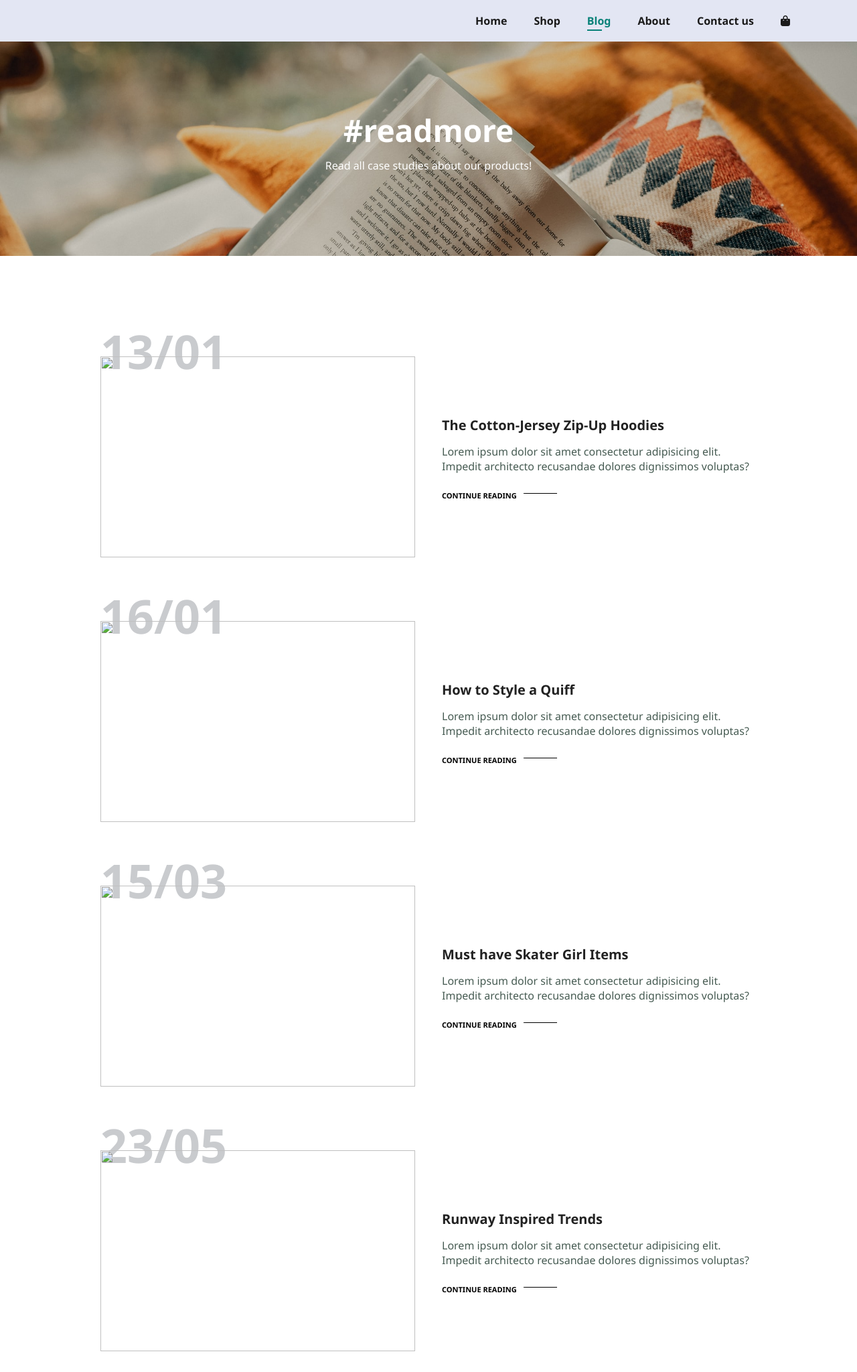
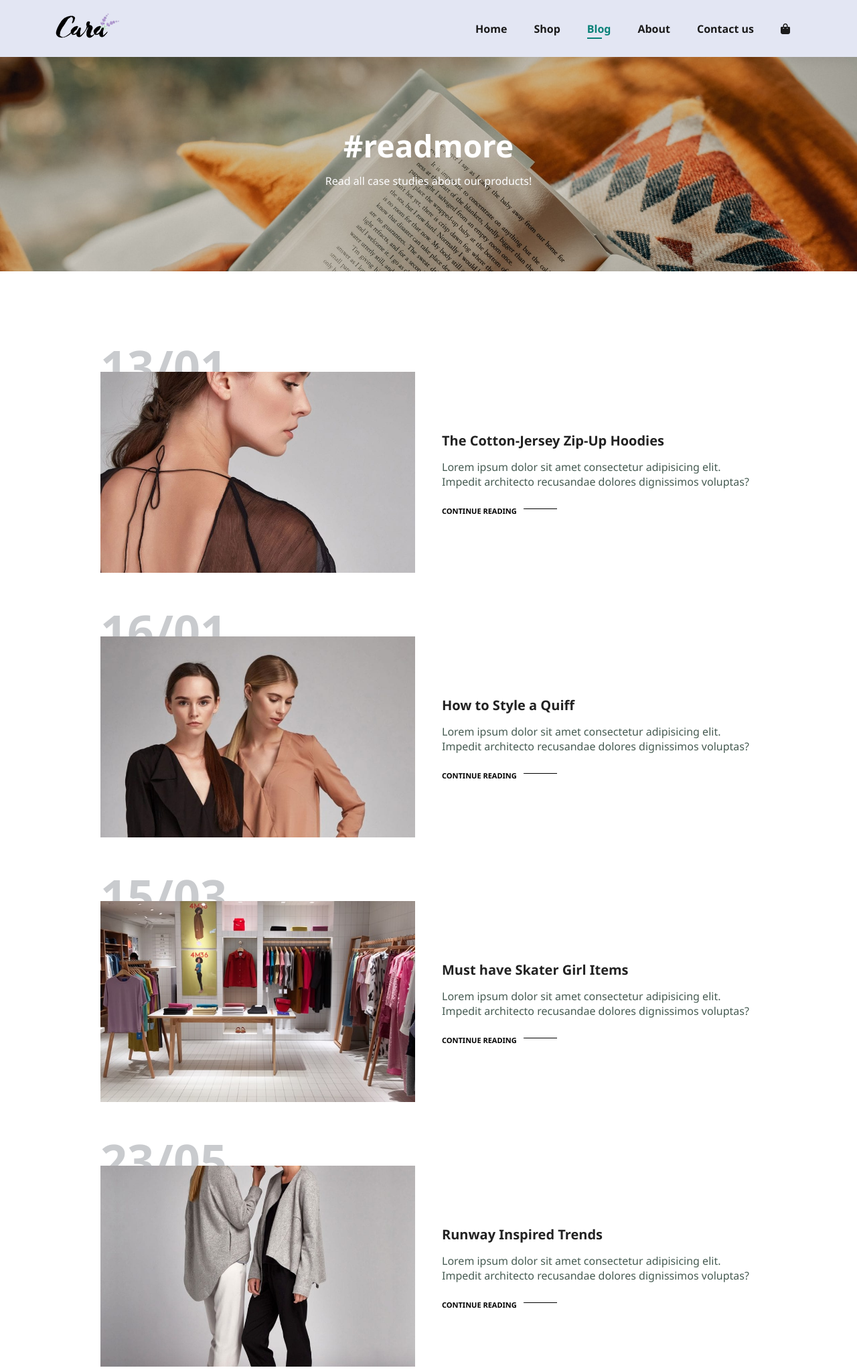
Before and after one commit to ajinkya2110/Eccommerce-Website, a plain HTML site: page blog.html in a window 1280 px wide. Shown: the top 2048 px of the page at 67% size. Drawn offline with Linux system fonts and the light colour scheme; files whose address does not match are found by name.

Commit message:
Update blog.html

```diff
--- a/blog.html
+++ b/blog.html
@@ -1,5 +1,6 @@
 <!DOCTYPE html>
 <html lang="en">
+
 <head>
     <meta charset="UTF-8">
     <meta name="viewport" content="width=device-width, initial-scale=1.0">
@@ -9,15 +10,16 @@
     <link rel="stylesheet" href="style.css">
     <link rel="stylesheet" href="https://cdnjs.cloudflare.com/ajax/libs/font-awesome/6.6.0/css/all.min.css">
 </head>
+
 <body>
 
     <section id="header">
-        <a href="#"><img src="images/logo.png" class="logo" alt=""></a>
+        <a href="#"><img src="logo.png" class="logo" alt=""></a>
 
         <div>
             <ul id="navbar">
-                <li><a  href="index.html">Home</a></li>
-                <li><a  href="shop.html">Shop</a></li>
+                <li><a href="index.html">Home</a></li>
+                <li><a href="shop.html">Shop</a></li>
                 <li><a class="active" href="blog.html">Blog</a></li>
                 <li><a href="about.html">About</a></li>
                 <li><a href="contact.html">Contact us</a></li>
@@ -45,55 +47,60 @@
     <section id="blog">
         <div class="blogBox">
             <div class="blogImage">
-                <img src="images/blog/b1.jpg" alt="">
+                <img src="blog1.jpg" alt="">
             </div>
             <div class="blogDetails">
                 <h4>The Cotton-Jersey Zip-Up Hoodies</h4>
-                <p>Lorem ipsum dolor sit amet consectetur adipisicing elit. Impedit architecto recusandae dolores dignissimos voluptas?</p>
+                <p>Lorem ipsum dolor sit amet consectetur adipisicing elit. Impedit architecto recusandae dolores
+                    dignissimos voluptas?</p>
                 <a href="#">CONTINUE READING</a>
             </div>
             <h1>13/01</h1>
         </div>
         <div class="blogBox">
             <div class="blogImage">
-                <img src="images/blog/b2.jpg" alt="">
+                <img src="blog2.jpg" alt="">
             </div>
             <div class="blogDetails">
                 <h4>How to Style a Quiff</h4>
-                <p>Lorem ipsum dolor sit amet consectetur adipisicing elit. Impedit architecto recusandae dolores dignissimos voluptas?</p>
+                <p>Lorem ipsum dolor sit amet consectetur adipisicing elit. Impedit architecto recusandae dolores
+                    dignissimos voluptas?</p>
                 <a href="#">CONTINUE READING</a>
             </div>
             <h1>16/01</h1>
         </div>
         <div class="blogBox">
             <div class="blogImage">
-                <img src="images/blog/b3.jpg" alt="">
+                <img src="blog3.jpg" alt="">
             </div>
             <div class="blogDetails">
                 <h4>Must have Skater Girl Items</h4>
-                <p>Lorem ipsum dolor sit amet consectetur adipisicing elit. Impedit architecto recusandae dolores dignissimos voluptas?</p>
+                <p>Lorem ipsum dolor sit amet consectetur adipisicing elit. Impedit architecto recusandae dolores
+                    dignissimos voluptas?</p>
                 <a href="#">CONTINUE READING</a>
             </div>
             <h1>15/03</h1>
         </div>
         <div class="blogBox">
             <div class="blogImage">
-                <img src="images/blog/b4.jpg" alt="">
+                <img src="blog (4).jpg" alt="">
             </div>
             <div class="blogDetails">
                 <h4>Runway Inspired Trends</h4>
-                <p>Lorem ipsum dolor sit amet consectetur adipisicing elit. Impedit architecto recusandae dolores dignissimos voluptas?</p>
+                <p>Lorem ipsum dolor sit amet consectetur adipisicing elit. Impedit architecto recusandae dolores
+                    dignissimos voluptas?</p>
                 <a href="#">CONTINUE READING</a>
             </div>
             <h1>23/05</h1>
         </div>
         <div class="blogBox">
             <div class="blogImage">
-                <img src="images/blog/b6.jpg" alt="">
+                <img src="blog (5).jpg" alt="">
             </div>
             <div class="blogDetails">
                 <h4>AW20 Menswear Trends</h4>
-                <p>Lorem ipsum dolor sit amet consectetur adipisicing elit. Impedit architecto recusandae dolores dignissimos voluptas?</p>
+                <p>Lorem ipsum dolor sit amet consectetur adipisicing elit. Impedit architecto recusandae dolores
+                    dignissimos voluptas?</p>
                 <a href="#">CONTINUE READING</a>
             </div>
             <h1>03/07</h1>
@@ -120,7 +127,7 @@
 
     <footer class="section-p1">
         <div class="col">
-            <img class="logo" src="images/logo.png" alt="">
+            <img class="logo" src="logo.png" alt="">
             <h4>Contact</h4>
             <p><strong>Address:</strong> 562 Wellington Road, Street 32, San Francisco</p>
             <p><strong>Phone:</strong> +01 2222 365 /(+91) 01 2345 6789</p>
@@ -157,11 +164,11 @@
             <h4>Install App</h4>
             <p>From App Store or Google Play</p>
             <div class="row">
-                <a href="#"><img src="images/pay/app.jpg" alt=""></a>
-                <a href="#"><img src="images/pay/play.jpg" alt=""></a>
+                <a href="#"><img src="app.jpg" alt=""></a>
+                <a href="#"><img src="play.jpg" alt=""></a>
             </div>
             <p>Secured Payment Gateways</p>
-            <img src="images/pay/pay.png" alt="">
+            <img src="pay.png" alt="">
         </div>
         <div class="copyright">
             <p>2021, Tech2 etc - HTML CSS Ecommerce Template</p>
@@ -172,4 +179,5 @@
 
     <script src="app.js"></script>
 </body>
+
 </html>
```
Lines whose indentation alone changed are shown as unchanged.
